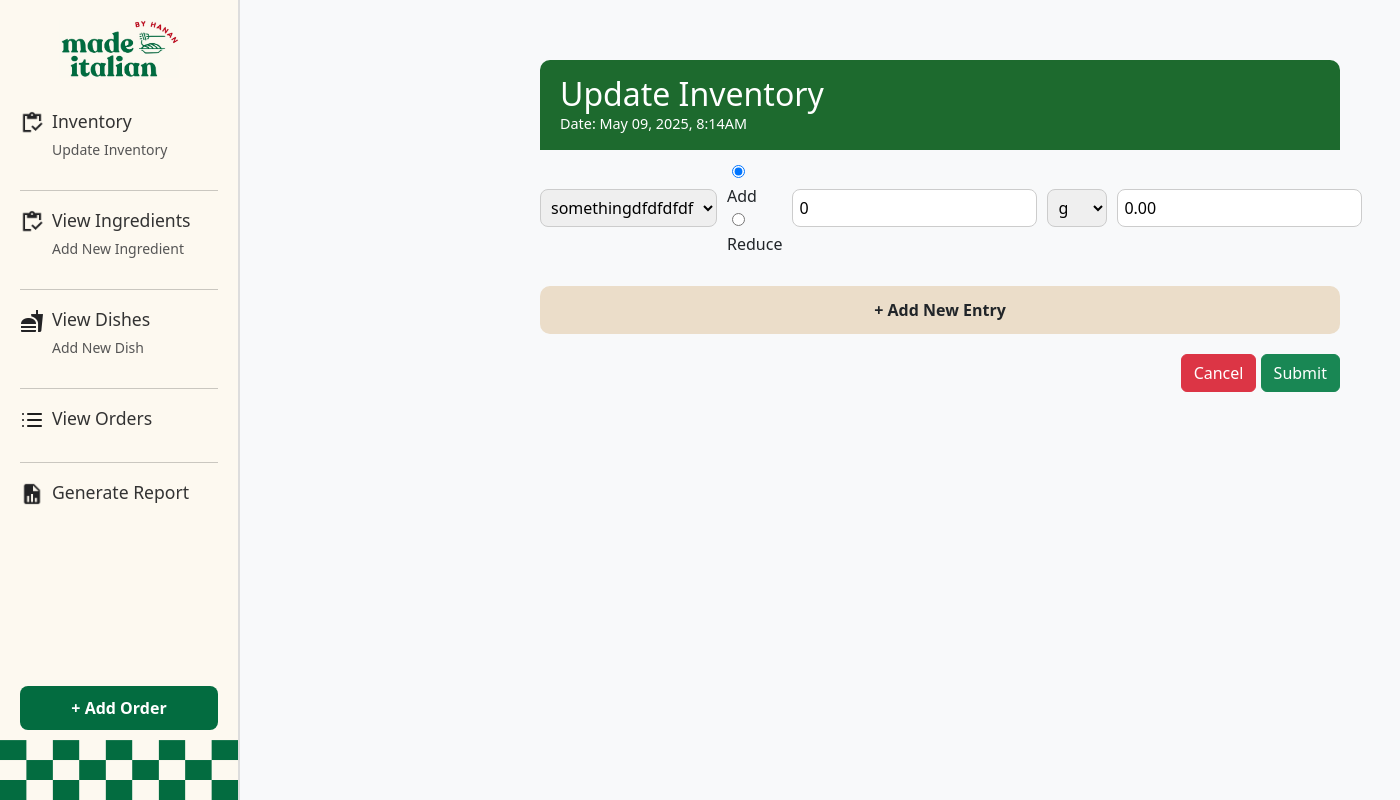
After one commit to vorrjjard-2/hananims, a Django app: page /update_inventory in a window 1400 px wide. The commit adds this page. Run offline with Django 5.2, Linux system fonts and the light colour scheme; data comes from the database, SQL or seed files in the repository; both versions use the stored data as it was after the commit.

Commit message:
initial push

```diff
--- a/hananApp/models.py
+++ b/hananApp/models.py
@@ -17,6 +17,7 @@ class Ingredient(models.Model):
     quantity = models.FloatField()
     priority = models.IntegerField(choices=PRIORITIES)
     unit = models.CharField(max_length=10,choices=UNITS)
+    price_per_unit = models.FloatField()
 
     def __str__(self):
         return self.name
--- a/hananApp/templates/hananApp/base.html
+++ b/hananApp/templates/hananApp/base.html
@@ -126,7 +126,17 @@
             <div class="brand-logo">
                 <a href="/"><img src="{% static 'hananApp/logo.png' %}" alt="Made Italian Logo" /></a>
             </div>
-
+             <!-- View Inventory -->
+             <div class="nav-section">
+                <a href="/" class="sidebar-link">
+                    <div class="d-flex align-items-start">
+                        <img src="{% static 'hananApp/clipboard.png' %}" alt="Inventory" class="icon me-2" />
+                        <div><span>Inventory</span></div>
+                    </div>
+                </a>
+                <a href="/update_inventory" class="sidebar-subtext">Update Inventory</a>
+            </div>
+            <hr class="nav-divider" />
             <!-- View Ingredients -->
             <div class="nav-section">
                 <a href="/view_ingredients" class="sidebar-link">
@@ -164,7 +174,7 @@
 
             <!-- Generate Report (disabled) -->
             <div class="nav-section">
-                <a href="#" class="sidebar-link disabled-link">
+                <a href="/generate_report" class="sidebar-link">
                     <div class="d-flex align-items-start">
                         <img src="{% static 'hananApp/report.png' %}" alt="Report" class="icon me-2" />
                         <div><span>Generate Report</span></div>
--- /dev/null
+++ b/hananApp/templates/hananApp/update_inventory.html
@@ -0,0 +1,115 @@
+{% extends 'hananApp/base.html' %}
+
+{% block title %}List of Ingredients - Hanan IMS{% endblock %}
+
+{% block content %}
+
+<!-- templates/hananApp/update_inventory.html -->
+{% load static %}
+<!DOCTYPE html>
+<html>
+<head>
+    <title>Update Inventory</title>
+    <link rel="stylesheet" href="{% static 'hananApp/style.css' %}">
+    <style>
+        select, input[type="number"] {
+            padding: 6px;
+            border-radius: 8px;
+            border: 1px solid #ccc;
+        }
+
+        .entry-row {
+            display: flex;
+            align-items: center;
+            gap: 10px;
+            padding: 10px 0;
+        }
+
+        .entry-row select, .entry-row input {
+            flex: 1;
+        }
+
+        .entry-row input[type="radio"] {
+            margin: 0 5px;
+        }
+
+        .button-area {
+            text-align: right;
+            margin-top: 20px;
+        }
+
+        .add-entry {
+            background-color: #EBDDC9;
+            padding: 12px;
+            margin-top: 20px;
+            border-radius: 10px;
+            text-align: center;
+            cursor: pointer;
+            font-weight: bold;
+        }
+    </style>
+</head>
+<body>
+
+<div class="main-content">
+    <div style="background-color: #1D6A2E; color: white; padding: 15px 20px; border-radius: 10px 10px 0 0;">
+        <h2 style="margin: 0;">Update Inventory</h2>
+        <p style="margin: 0; font-size: 0.9rem;">Date: {{ now|date:"F d, Y, g:iA" }}</p>
+    </div>
+
+    <form method="POST">
+        {% csrf_token %}
+        <div id="entries">
+            <div class="entry-row">
+                <select name="ingredient">
+                    {% for ingredient in ingredients %}
+                        <option value="{{ ingredient.id }}">{{ ingredient.name }}</option>
+                    {% endfor %}
+                </select>
+
+                <div>
+                    <label><input type="radio" name="action" value="add" checked> Add</label>
+                    <label><input type="radio" name="action" value="reduce"> Reduce</label>
+                </div>
+
+                <input type="number" name="amount" value="0" min="0" step="0.01">
+                <select name="unit">
+                    <option value="g">g</option>
+                    <option value="pcs">pcs</option>
+                </select>
+
+                <input type="number" name="cost" value="0.00" step="0.01">
+            </div>
+        </div>
+
+        <div class="add-entry" onclick="addEntry()">+ Add New Entry</div>
+
+        <div class="button-area">
+            <a href="#" class="btn btn-danger">Cancel</a>
+            <button type="submit" class="btn btn-success">Submit</button>
+        </div>
+    </form>
+</div>
+
+<script>
+    function addEntry() {
+        const container = document.getElementById('entries');
+        const firstRow = container.firstElementChild;
+        const newRow = firstRow.cloneNode(true);
+
+        // Reset values
+        newRow.querySelectorAll('input, select').forEach(el => {
+            if (el.type === 'number') el.value = 0;
+            if (el.type === 'radio') el.checked = el.value === 'add';
+        });
+
+        container.appendChild(newRow);
+    }
+</script>
+
+</body>
+</html>
+
+
+
+{% endblock %}
--- a/hananApp/urls.py
+++ b/hananApp/urls.py
@@ -28,4 +28,6 @@ urlpatterns = [
     path('add_dish', views.add_dish, name='add_dish'),
     path('add_ingredient', views.add_ingredient, name="add_ingredient"),
     path('view_ingredients', views.view_ingredients, name='view_ingredients'),
+    path('update_inventory', views.update_inventory, name="update_inventory"),
+    path('generate_report', views.generate_report, name="generate_report")
 ]
--- a/hananApp/views.py
+++ b/hananApp/views.py
@@ -7,7 +7,7 @@ from .utils import priority_queue, insertion_sort, merge_sort
 from django.contrib import messages
 from django.core.exceptions import ValidationError
 from collections import defaultdict, deque
-
+from django.db.models import Sum
 
 from django.db.models import Q, Prefetch
 
@@ -16,6 +16,8 @@ from django.db.models import F, FloatField, ExpressionWrapper
 from django.shortcuts import render
 from django.db.models import Prefetch
 from .models import Ingredient, Dish, RecipeDetails
+
+from django.utils import timezone
 
 
 def dashboard(request):
@@ -86,7 +88,6 @@ def dashboard(request):
 
     return render(request, "hananApp/dashboard.html", context)
 
-
 def replenish_ingredient(request):
     if request.method == 'GET':
         # Get parameters from the request
@@ -116,8 +117,22 @@ def replenish_ingredient(request):
     return redirect('dashboard')
 
 def orders(request):
-    orders = Order.objects.prefetch_related('orderdetails_set__dish')
-    context = {'orders':orders}
+    orders = Order.objects.prefetch_related('orderdetails_set__dish').order_by('-date')
+
+    today = timezone.now().date()
+    todays_sales = (
+        OrderDetails.objects
+        .filter(order__date__date=today)
+        .values('dish__name')
+        .annotate(total_sold=Sum('quantity'))
+        .order_by('-total_sold')
+    )
+
+    context = {
+        'orders': orders,
+        'todays_sales': todays_sales,
+        'today': today
+    }
     return render(request, 'hananApp/orders.html', context)
 
 from django.db import transaction
@@ -243,6 +258,16 @@ def add_ingredient(request):
             messages.error(request, "Minimum threshold must be a valid float.")
             return render(request, 'hananApp/add_ingredient.html', {'form_data': request.POST})
 
+        try:
+            price_per_unit = float(request.POST.get('price_per_unit'))
+            if price_per_unit <= 0:
+                messages.error(request, "Price per unit must be greater than 0.")
+                return render(request, 'hananApp/add_ingredient.html', {'form_data' : request.POST})
+        except ValueError:
+            messages.error(request, "Price must be a valid float.")
+            return render(request, 'hananApp/add_ingredient.html', {'form_data' : request.POST})
+
+
         requnit = request.POST.get("unit")
         if not requnit:
             messages.error(request, "Unit must be selected.")
@@ -259,7 +284,8 @@ def add_ingredient(request):
                 quantity=reqquantity,
                 min_threshold=reqmin_threshold,
                 unit=requnit,
-                priority=reqpriority
+                priority=reqpriority,
+                price_per_unit=price_per_unit
             )
             messages.success(request, "Ingredient added successfully!")
             print(f"Ingredient {ingredient} created successfully.")
@@ -282,3 +308,66 @@ def dishes(request):
     }
 
     return render(request, 'hananApp/dishes.html', context)
+
+def update_inventory(request):
+    if request.method == 'POST':
+        entries = request.POST.getlist('ingredient')
+        actions = request.POST.getlist('action')
+        amounts = request.POST.getlist('amount')
+        units = request.POST.getlist('unit')
+        costs = request.POST.getlist('cost')
+
+        for i in range(len(entries)):
+            try:
+                ingredient = Ingredient.objects.get(pk=entries[i])
+                amount = float(amounts[i])
+                cost = float(costs[i])
+                action = actions[i]
+
+                if action == 'add':
+                    ingredient.quantity += amount
+                elif action == 'reduce':
+                    ingredient.quantity = max(0, ingredient.quantity - amount)
+
+                ingredient.save()
+
+            except Exception as e:
+                print(f"Error processing row {i}: {e}")
+                continue
+
+        return redirect('dashboard')
+
+    ingredients = Ingredient.objects.all()
+    context = {'ingredients': ingredients, 'now': timezone.now()}
+    return render(request, 'hananApp/update_inventory.html', context)
+
+def generate_report(request):
+
+    report_items = []
+
+    if request.method == "POST":
+
+        start_date = "2024-11-17"
+        end_date = "2024-11-24"
+
+        start_date = request.POST.get('start_date', start_date)
+        end_date = request.POST.get('end_date', end_date)
+        report_items = request.POST.getlist('report_items')
+
+        if 'current_inventory_level' in report_items:
+            pass
+        if 'low_stock_categorization' in report_items:
+            pass
+        if 'dish_sales_and_tally' in report_items:
+            pass
+        if 'financial_details' in report_items:
+            pass
+        if 'inventory_usage' in report_items:
+            pass
+
+    context =  {
+        'start_date': start_date,
+        'end_date': end_date,
+        'report_items': report_items
+    }
+    return render(request, 'hananApp/report.html', context)
```
Also changed, not shown: hananApp/templates/hananApp/add_ingredient.html (+12 -0 lines), hananApp/templates/hananApp/generate_report.html (added, +128 -0 lines), hananApp/templates/hananApp/orders.html (+22 -0 lines), db.sqlite3, hananApp/migrations/0004_ingredient_price_per_unit.py (added), hananApp/templates/hananApp/report.html (added).
